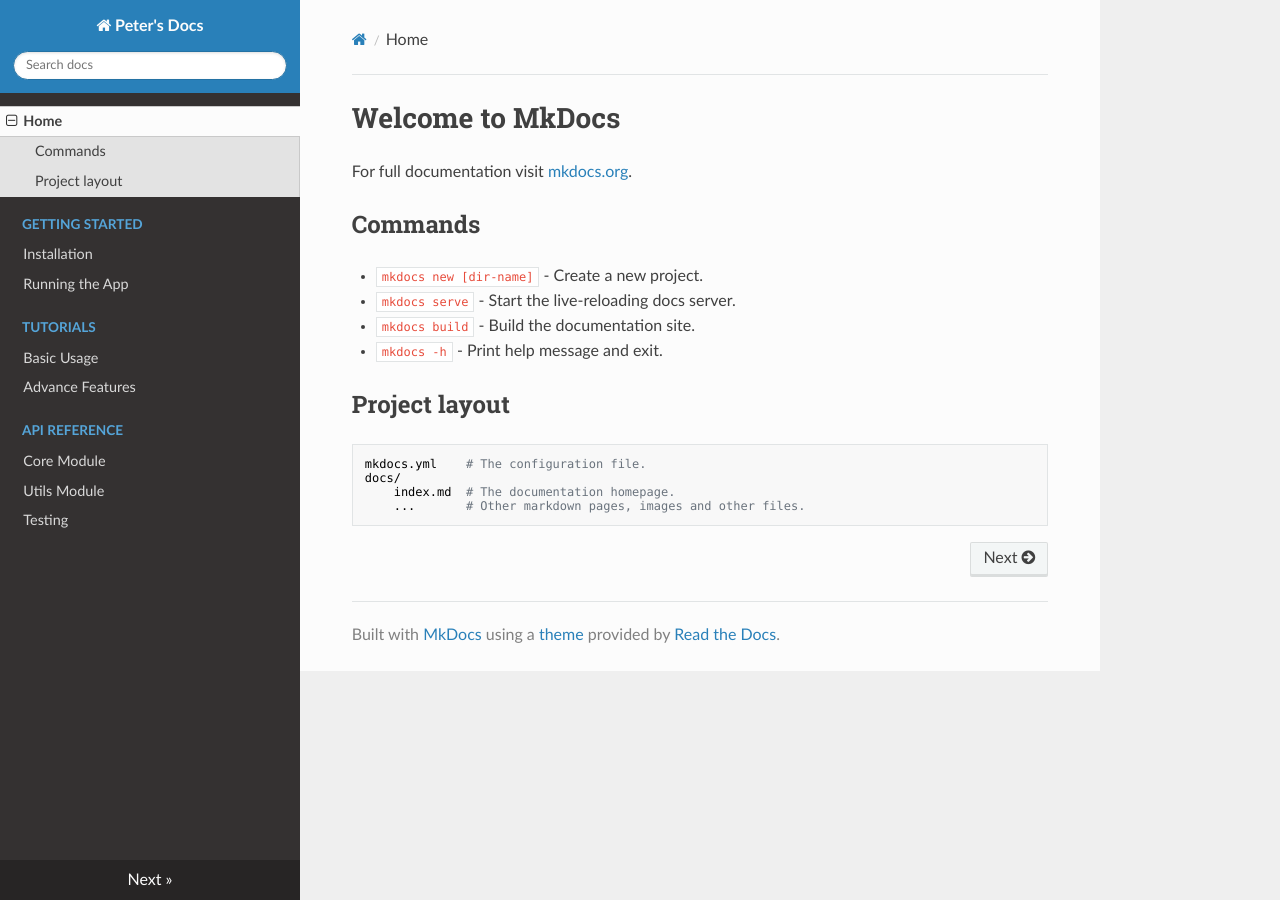
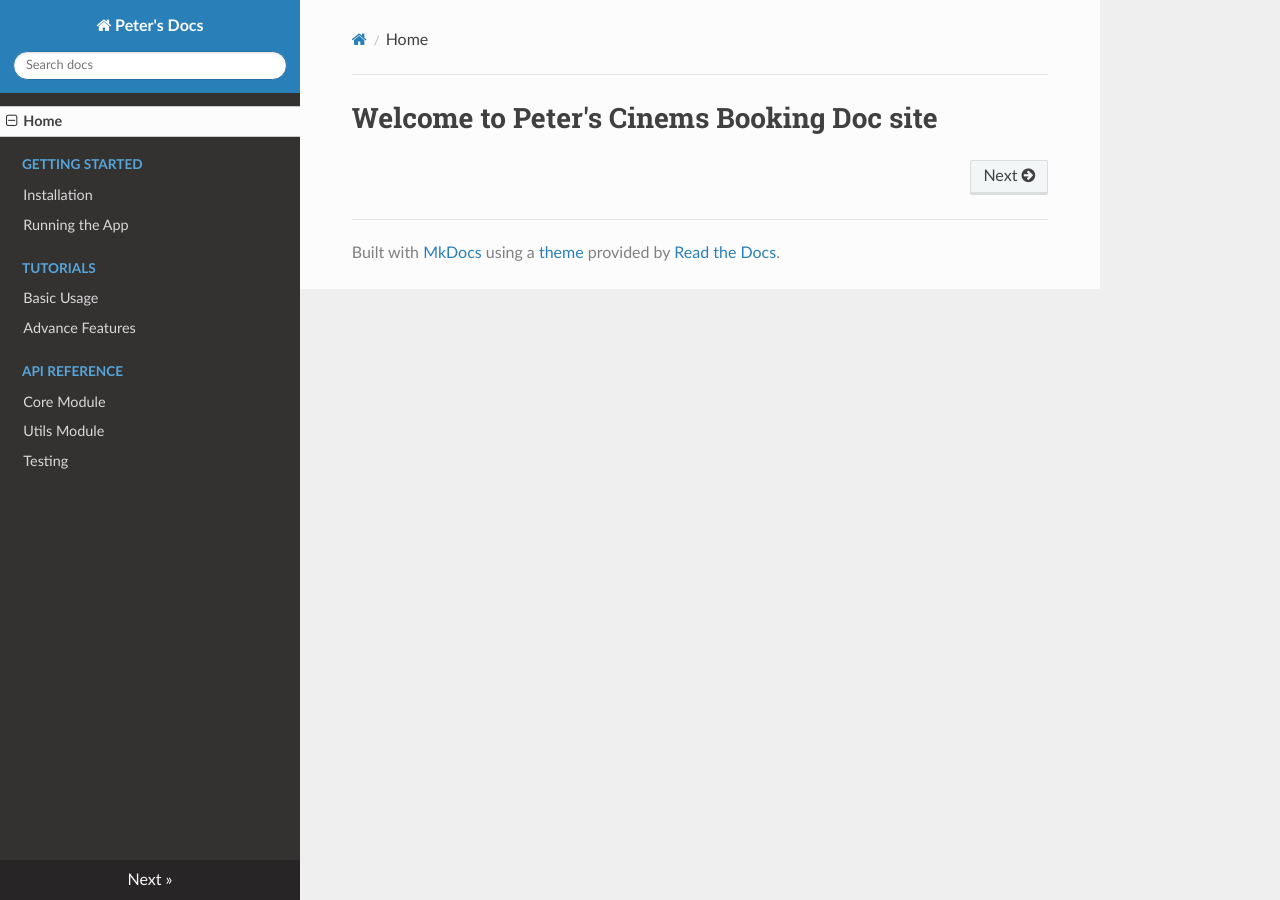
Before and after one commit to goslingp/lab_4_cinema_booking, an MkDocs documentation site: the page built from docs/index.md, in a window 1280 px wide. Built offline with MkDocs 1.6.1, drawn with Linux system fonts in a browser that asks for light colours; nearby versions of some CDN libraries.

Commit message:
new index.md

```diff
--- a/docs/index.md
+++ b/docs/index.md
@@ -1,17 +1 @@
-# Welcome to MkDocs
-
-For full documentation visit [mkdocs.org](https://www.mkdocs.org).
-
-## Commands
-
-* `mkdocs new [dir-name]` - Create a new project.
-* `mkdocs serve` - Start the live-reloading docs server.
-* `mkdocs build` - Build the documentation site.
-* `mkdocs -h` - Print help message and exit.
-
-## Project layout
-
-    mkdocs.yml    # The configuration file.
-    docs/
-        index.md  # The documentation homepage.
-        ...       # Other markdown pages, images and other files.
+# Welcome to Peter's Cinems Booking Doc site
```
